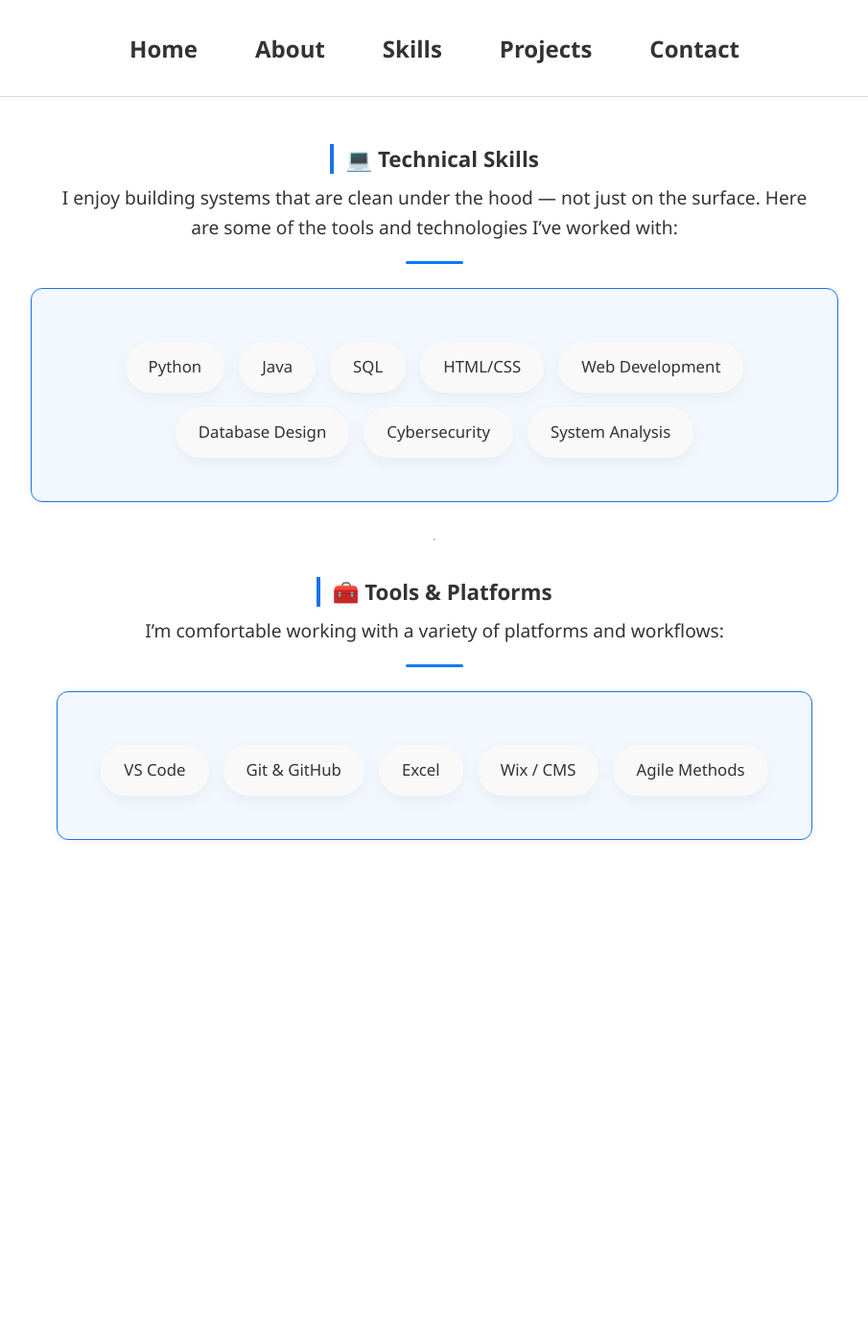
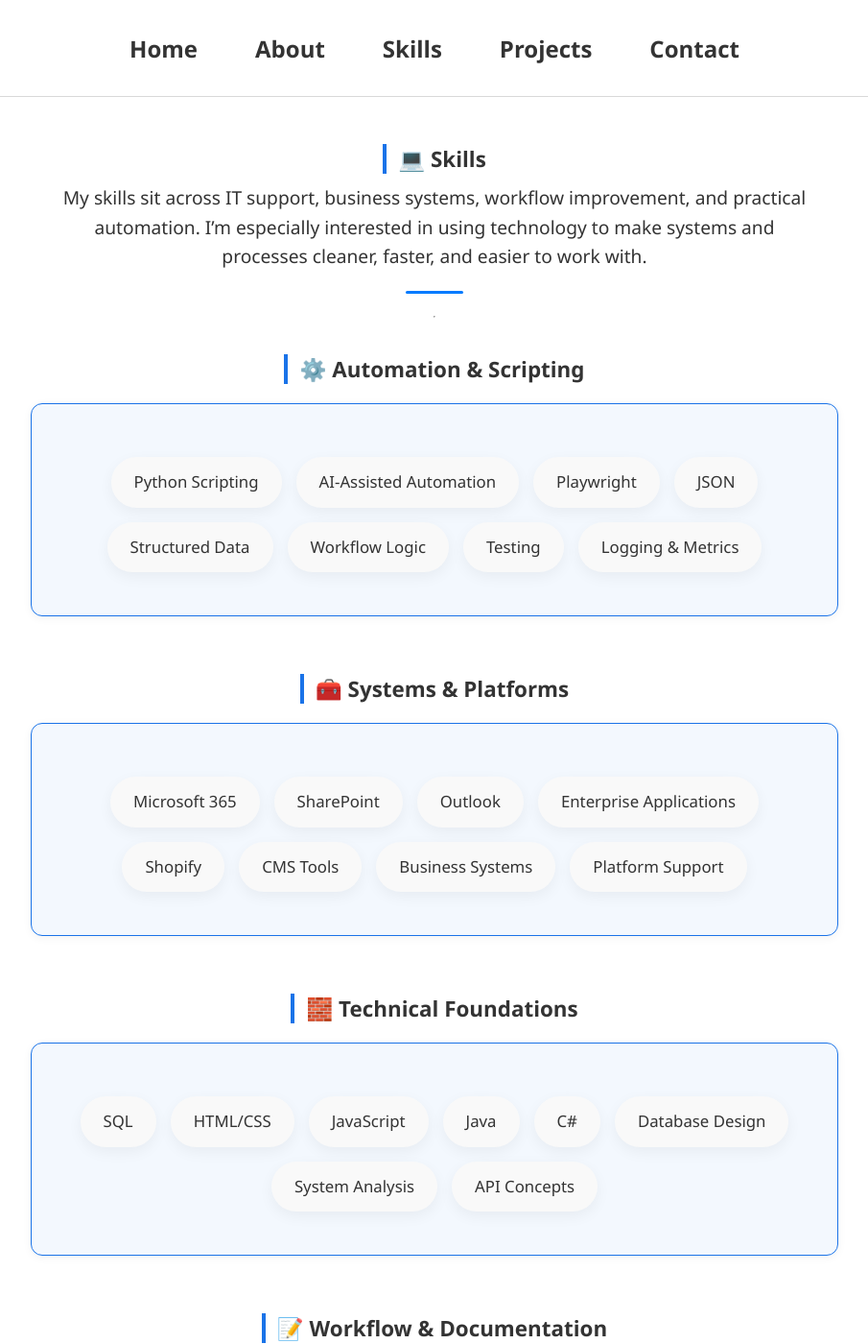
Before and after one commit to masontatafu/masontatafu.github.io, a Jekyll site: the page built from skills.md, in a window 1280 px wide and 1400 px high. Shown: the whole window at 96% size, without its empty margins (187-1092 px from the left). Built offline with Jekyll 4.4.1, drawn with Linux system fonts in a browser that asks for light colours; some of the changed text lies outside the part shown.

Commit message:
Update skills.md

```diff
--- a/skills.md
+++ b/skills.md
@@ -3,37 +3,72 @@ title: "Skills"
 layout: default
 ---
 
-## 💻 Technical Skills
+## 💻 Skills
 {:.about-header}
 
-I enjoy building systems that are clean under the hood — not just on the surface. Here are some of the tools and technologies I’ve worked with:
+My skills sit across IT support, business systems, workflow improvement, and practical automation. I’m especially interested in using technology to make systems and processes cleaner, faster, and easier to work with.
 {:.skills-section}
 
+---
+
+## ⚙️ Automation & Scripting
+{:.about-header}
 <div class="about-section">
   <div class="skills-grid">
-    <span class="skill-tag">Python</span>
-    <span class="skill-tag">Java</span>
-    <span class="skill-tag">SQL</span>
-    <span class="skill-tag">HTML/CSS</span>
-    <span class="skill-tag">Web Development</span>
-    <span class="skill-tag">Database Design</span>
-    <span class="skill-tag">Cybersecurity</span>
-    <span class="skill-tag">System Analysis</span>
+    <span class="skill-tag">Python Scripting</span>
+    <span class="skill-tag">AI-Assisted Automation</span>
+    <span class="skill-tag">Playwright</span>
+    <span class="skill-tag">JSON</span>
+    <span class="skill-tag">Structured Data</span>
+    <span class="skill-tag">Workflow Logic</span>
+    <span class="skill-tag">Testing</span>
+    <span class="skill-tag">Logging & Metrics</span>
   </div>
 </div>
 
----
-
-## 🧰 Tools & Platforms
+## 🧰 Systems & Platforms
 {:.about-header}
-I’m comfortable working with a variety of platforms and workflows:
-{:.skills-section}
 <div class="about-section">
   <div class="skills-grid">
-    <span class="skill-tag">VS Code</span>
+    <span class="skill-tag">Microsoft 365</span>
+    <span class="skill-tag">SharePoint</span>
+    <span class="skill-tag">Outlook</span>
+    <span class="skill-tag">Enterprise Applications</span>
+    <span class="skill-tag">Shopify</span>
+    <span class="skill-tag">CMS Tools</span>
+    <span class="skill-tag">Business Systems</span>
+    <span class="skill-tag">Platform Support</span>
+  </div>
+</div>
+
+## 🧱 Technical Foundations
+{:.about-header}
+<div class="about-section">
+  <div class="skills-grid">
+    <span class="skill-tag">SQL</span>
+    <span class="skill-tag">HTML/CSS</span>
+    <span class="skill-tag">JavaScript</span>
+    <span class="skill-tag">Java</span>
+    <span class="skill-tag">C#</span>
+    <span class="skill-tag">Database Design</span>
+    <span class="skill-tag">System Analysis</span>
+    <span class="skill-tag">API Concepts</span>
+  </div>
+</div>
+
+## 📝 Workflow & Documentation
+{:.about-header}
+<div class="about-section">
+  <div class="skills-grid">
+    <span class="skill-tag">Technical Documentation</span>
+    <span class="skill-tag">Process Improvement</span>
+    <span class="skill-tag">Requirements</span>
+    <span class="skill-tag">Use Cases</span>
+    <span class="skill-tag">Changelogs</span>
+    <span class="skill-tag">Metrics Reports</span>
+    <span class="skill-tag">Jira</span>
+    <span class="skill-tag">Confluence</span>
     <span class="skill-tag">Git & GitHub</span>
     <span class="skill-tag">Excel</span>
-    <span class="skill-tag">Wix / CMS</span>
-    <span class="skill-tag">Agile Methods</span>
   </div>
 </div>
```
